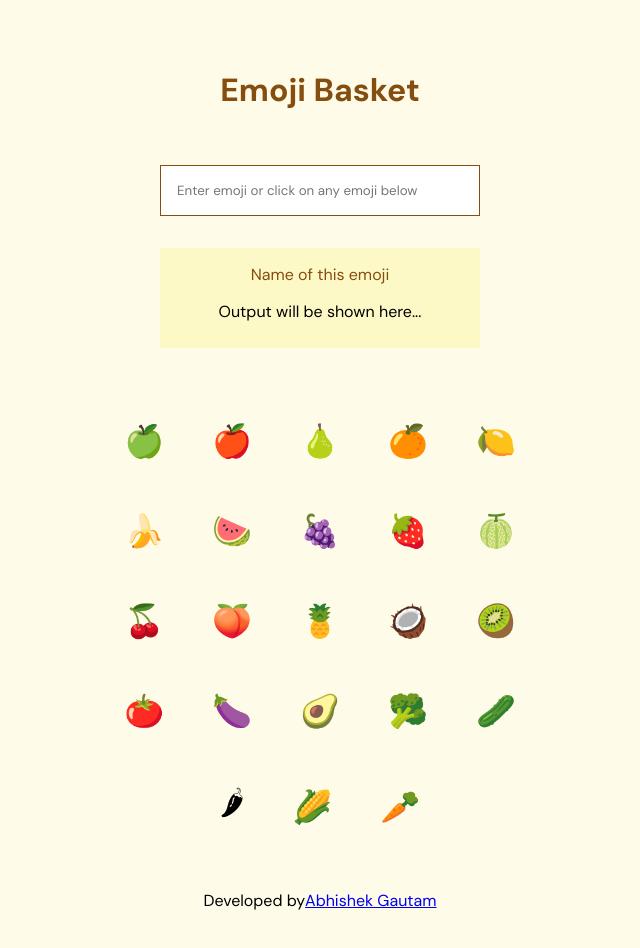
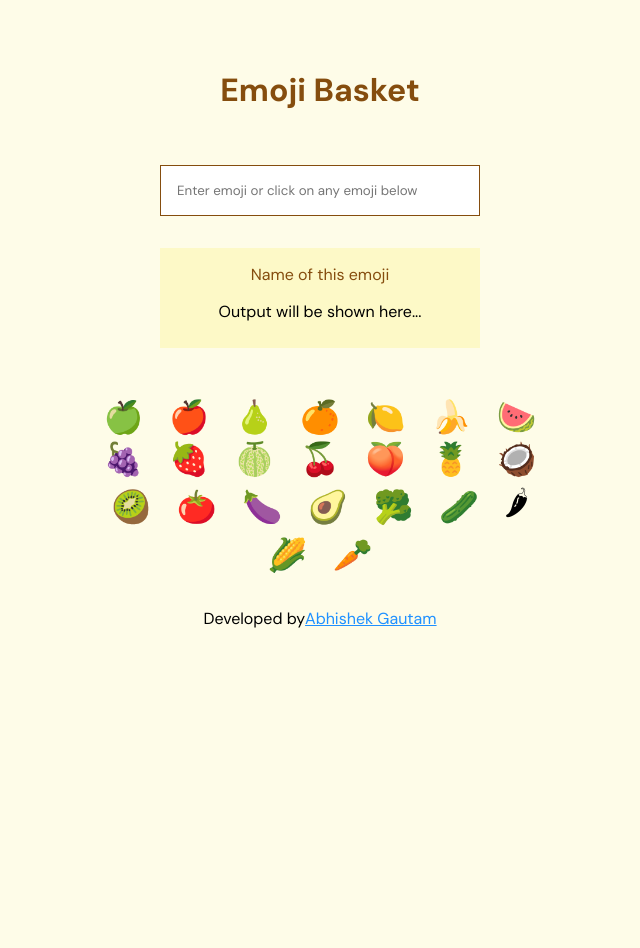
Before and after one commit to AbhishekkGautam/neog-emoji-basket, a React (Create React App) app: page / in a window 1280 px wide. Shown: the top 948 px of the page, without its empty margins (320-960 px from the left). After the commit the page ends 800 px from the top, so only its background shows below. Built offline with nearby package versions, Linux system fonts and the light colour scheme.

Commit message:
Update App.css

```diff
--- a/src/App.css
+++ b/src/App.css
@@ -112,3 +112,25 @@
   margin-top: 0rem;
   color: var(--dark-yellow);
 }
+
+.footer {
+  width: 90%;
+  margin-top: 0rem;
+  text-align: center;
+}
+
+.footer ul {
+  padding-inline-start: 0px;
+}
+
+.footer a {
+  color: dodgerblue;
+}
+
+.list-non-bullet {
+  list-style: none;
+}
+.list-item-inline {
+  display: inline;
+  padding: 0rem 0.8rem;
+}
```
